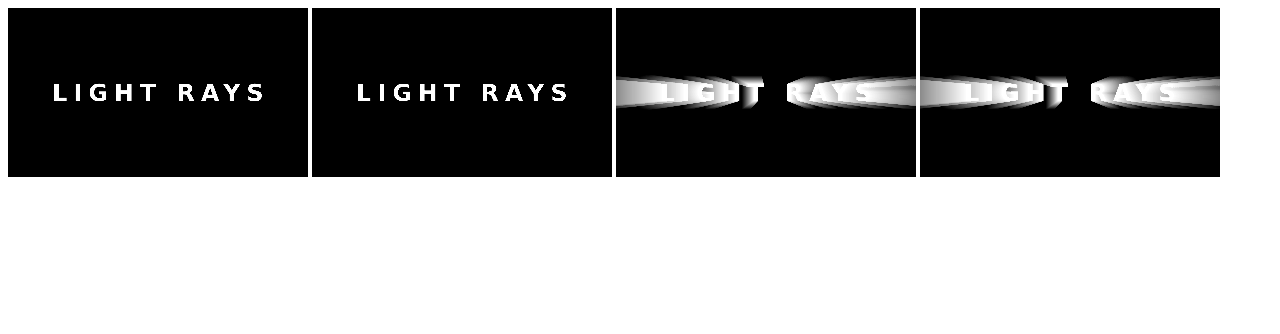
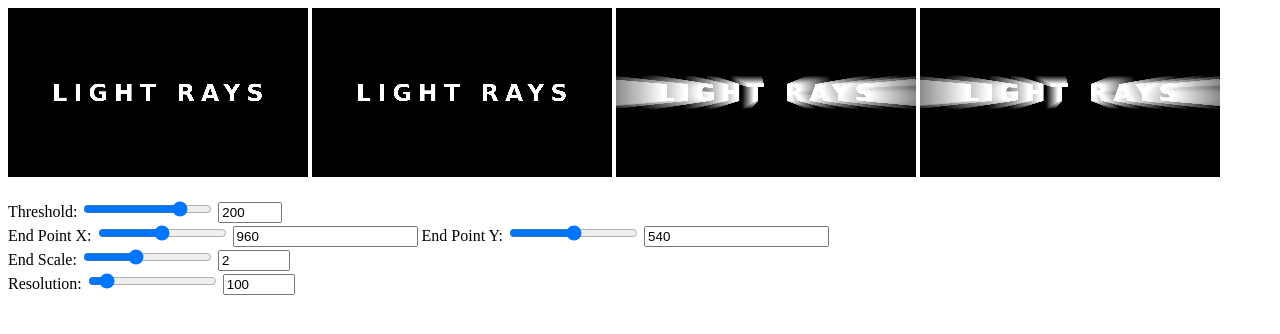
Before and after one commit to yikuansun/lightrays-experiment, a SvelteKit app: page / in a window 1280 px wide. Shown: the top 334 px of the page. Built offline with nearby package versions, Linux system fonts and the light colour scheme.

Commit message:
Controls

```diff
--- a/src/routes/+page.svelte
+++ b/src/routes/+page.svelte
@@ -7,7 +7,6 @@
     let imageHeight = 1080;
     let imageUrl = testImage;
     let threshold = 200;
-    let startPoint = { x: 960, y: 540 };
     let endPoint = { x: 960, y: 540 };
     let endScale = 2;
     let resolution = 100;
@@ -63,8 +62,8 @@
         for (let i = 0; i < resolution; i++) {
             let scale = 1 + (endScale - 1) * (i / resolution);
             let brightness = 1 - (i / resolution);
-            let x = startPoint.x + (endPoint.x - startPoint.x) * i / resolution;
-            let y = startPoint.y + (endPoint.y - startPoint.y) * i / resolution;
+            let x = imageWidth / 2 + (endPoint.x - imageWidth / 2) * i / resolution;
+            let y = imageHeight / 2 + (endPoint.y - imageHeight / 2) * i / resolution;
             let width = imageWidth * scale;
             let height = imageHeight * scale;
             raysCtx.translate(x, y);
@@ -91,6 +90,36 @@
 <canvas bind:this={thresholdCanvas} width={imageWidth} height={imageHeight} />
 <canvas bind:this={raysCanvas} width={imageWidth} height={imageHeight} />
 <canvas bind:this={outputCanvas} width={imageWidth} height={imageHeight} />
+<br />
+<br />
+<label>
+    Threshold:
+    <input type="range" min="0" max="255" bind:value={threshold} on:change={render} />
+    <input type="number" min="0" max="255" bind:value={threshold} on:change={render} />
+</label>
+<br />
+<label>
+    End Point X:
+    <input type="range" min="0" max={imageWidth} bind:value={endPoint.x} on:change={render} />
+    <input type="number" min="0" bind:value={endPoint.x} on:change={render} />
+</label>
+<label>
+    End Point Y:
+    <input type="range" min="0" max={imageHeight} bind:value={endPoint.y} on:change={render} />
+    <input type="number" min="0" bind:value={endPoint.y} on:change={render} />
+</label>
+<br />
+<label>
+    End Scale:
+    <input type="range" min="0" max="5" step="0.05" bind:value={endScale} on:change={render} />
+    <input type="number" min="0" max="5" step="0.05" bind:value={endScale} on:change={render} />
+</label>
+<br />
+<label>
+    Resolution:
+    <input type="range" min="1" max="1000" bind:value={resolution} on:change={render} />
+    <input type="number" min="1" max="1000" bind:value={resolution} on:change={render} />
+</label>
 
 <style>
     canvas {
```
